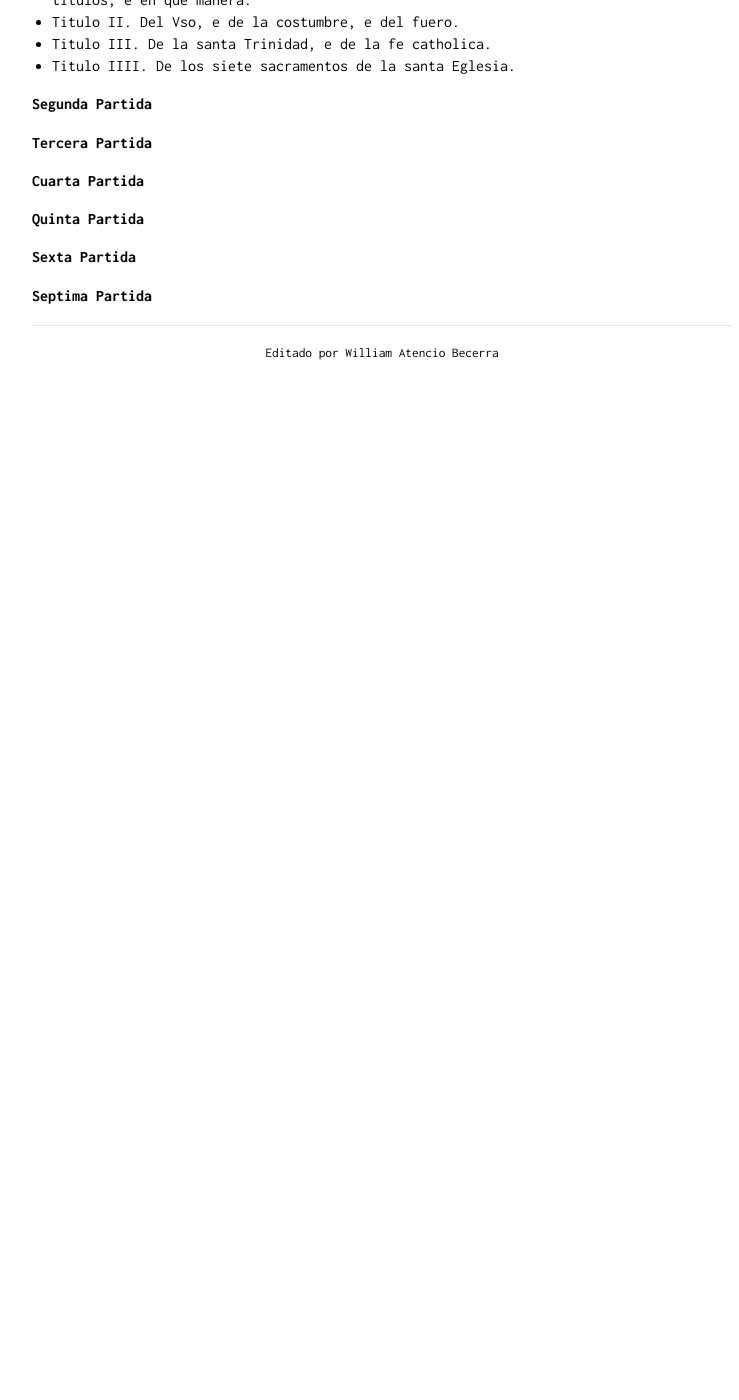
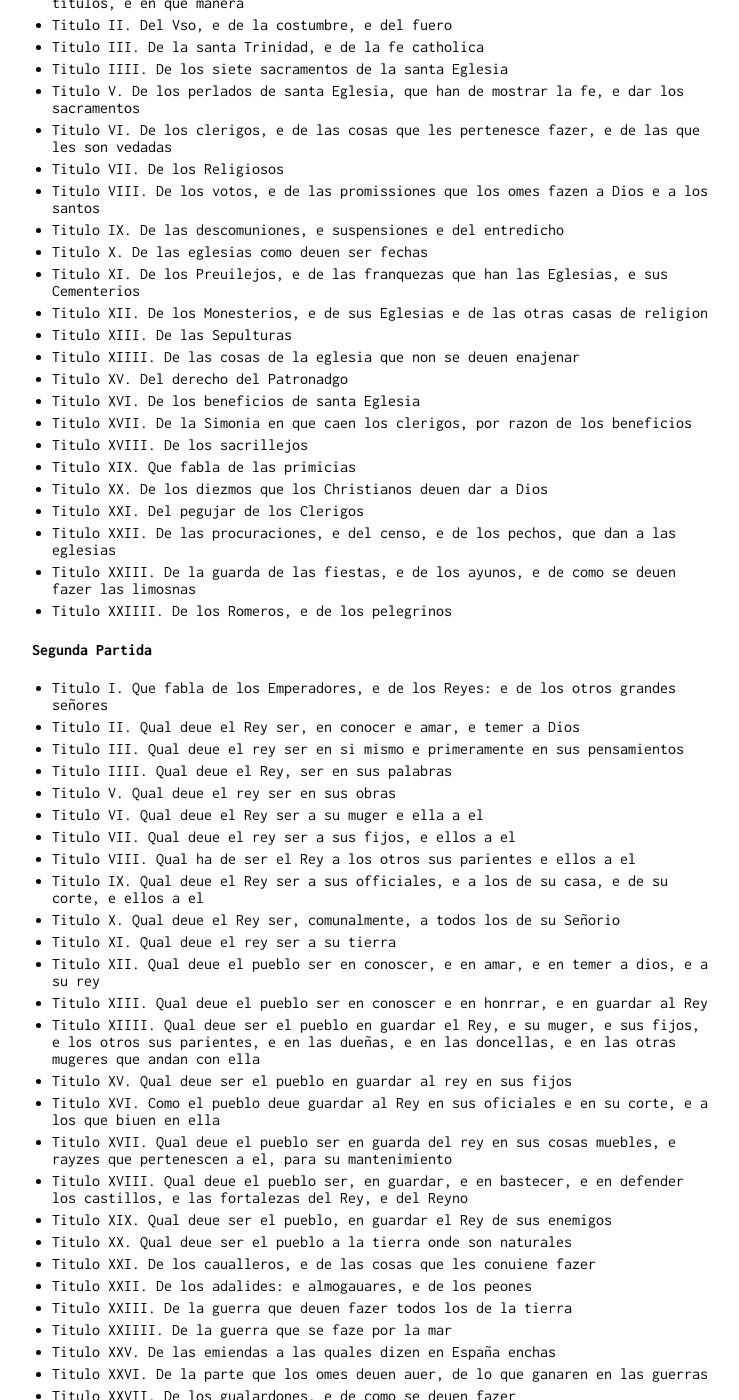
Before and after one commit to actio1680/actio1680.github.io, a Jekyll site: the page built from paginas/sietepartidas.md, in a window 1280 px wide and 1400 px high, scrolled down 270 px. Shown: the whole window, without its empty margins (258-997 px from the left). Built offline with Jekyll 4.4.1, drawn with Linux system fonts in a browser that asks for light colours; our own code applies the rules of GitHub Pages for plain Markdown files; before the commit the page ends 900 px from its top, so only the background shows below that; some of the changed text lies outside the part shown.

Commit message:
Update sietepartidas.md

```diff
--- a/paginas/sietepartidas.md
+++ b/paginas/sietepartidas.md
@@ -2,23 +2,104 @@
 layout: default
 ---
 ### LAS SIETE PARTIDAS DEL REY DON ALFONSO EL SABIO
-Las siete partidas
+Las siete partidas[^1]
 
 #### Primera Partida
 
-- Titulo I. Que fabla de las leyes, e por quantas razones es este libro partido por titulos, e en que manera.
-- Titulo II. Del Vso, e de la costumbre, e del fuero.
-- Titulo III. De la santa Trinidad, e de la fe catholica.
-- Titulo IIII. De los siete sacramentos de la santa Eglesia.
+- Titulo I. Que fabla de las leyes, e por quantas razones es este libro partido por titulos, e en que manera
+- Titulo II. Del Vso, e de la costumbre, e del fuero
+- Titulo III. De la santa Trinidad, e de la fe catholica
+- Titulo IIII. De los siete sacramentos de la santa Eglesia
+- Titulo V. De los perlados de santa Eglesia, que han de mostrar la fe, e dar los sacramentos
+- Titulo VI. De los clerigos, e de las cosas que les pertenesce fazer, e de las que les son vedadas
+- Titulo VII. De los Religiosos
+- Titulo VIII. De los votos, e de las promissiones que los omes fazen a Dios e a los santos
+- Titulo IX. De las descomuniones, e suspensiones e del entredicho
+- Titulo X. De las eglesias como deuen ser fechas
+- Titulo XI. De los Preuilejos, e de las franquezas que han las Eglesias, e sus Cementerios
+- Titulo XII. De los Monesterios, e de sus Eglesias e de las otras casas de religion
+- Titulo XIII. De las Sepulturas
+- Titulo XIIII. De las cosas de la eglesia que non se deuen enajenar
+- Titulo XV. Del derecho del Patronadgo
+- Titulo XVI. De los beneficios de santa Eglesia
+- Titulo XVII. De la Simonia en que caen los clerigos, por razon de los beneficios
+- Titulo XVIII. De los sacrillejos
+- Titulo XIX. Que fabla de las primicias
+- Titulo XX. De los diezmos que los Christianos deuen dar a Dios
+- Titulo XXI. Del pegujar de los Clerigos
+- Titulo XXII. De las procuraciones, e del censo, e de los pechos, que dan a las eglesias
+- Titulo XXIII. De la guarda de las fiestas, e de los ayunos, e de como se deuen fazer las limosnas
+- Titulo XXIIII. De los Romeros, e de los pelegrinos
 
 #### Segunda Partida
 
+- Titulo I. Que fabla de los Emperadores, e de los Reyes: e de los otros grandes señores
+- Titulo II. Qual deue el Rey ser, en conocer e amar, e temer a Dios
+- Titulo III. Qual deue el rey ser en si mismo e primeramente en sus pensamientos
+- Titulo IIII. Qual deue el Rey, ser en sus palabras
+- Titulo V. Qual deue el rey ser en sus obras
+- Titulo VI. Qual deue el Rey ser a su muger e ella a el
+- Titulo VII. Qual deue el rey ser a sus fijos, e ellos a el
+- Titulo VIII. Qual ha de ser el Rey a los otros sus parientes e ellos a el
+- Titulo IX. Qual deue el Rey ser a sus officiales, e a los de su casa, e de su corte, e ellos a el
+- Titulo X. Qual deue el Rey ser, comunalmente, a todos los de su Señorio
+- Titulo XI. Qual deue el rey ser a su tierra
+- Titulo XII. Qual deue el pueblo ser en conoscer, e en amar, e en temer a dios, e a su rey
+- Titulo XIII. Qual deue el pueblo ser en conoscer e en honrrar, e en guardar al Rey
+- Titulo XIIII. Qual deue ser el pueblo en guardar el Rey, e su muger, e sus fijos, e los otros sus parientes, e en las dueñas, e en las doncellas, e en las otras mugeres que andan con ella
+- Titulo XV. Qual deue ser el pueblo en guardar al rey en sus fijos
+- Titulo XVI. Como el pueblo deue guardar al Rey en sus oficiales e en su corte, e a los que biuen en ella
+- Titulo XVII. Qual deue el pueblo ser en guarda del rey en sus cosas muebles, e rayzes que pertenescen a el, para su mantenimiento
+- Titulo XVIII. Qual deue el pueblo ser, en guardar, e en bastecer, e en defender los castillos, e las fortalezas del Rey, e del Reyno
+- Titulo XIX. Qual deue ser el pueblo, en guardar el Rey de sus enemigos
+- Titulo XX. Qual deue ser el pueblo a la tierra onde son naturales
+- Titulo XXI. De los caualleros, e de las cosas que les conuiene fazer
+- Titulo XXII. De los adalides: e almogauares, e de los peones
+- Titulo XXIII. De la guerra que deuen fazer todos los de la tierra
+- Titulo XXIIII. De la guerra que se faze por la mar
+- Titulo XXV. De las emiendas a las quales dizen en España enchas
+- Titulo XXVI. De la parte que los omes deuen auer, de lo que ganaren en las guerras
+- Titulo XXVII. De los gualardones, e de como se deuen fazer
+- Titulo XXVIII. Como se deuen castigar e escarmentar todos los omes que andan en guerras, por los yerros que fizieren
+- Titulo XXIX. De los captiuos e de las sus cosas, e de los lugares que caen captiuos, en poder de los enemigos
+- Titulo XXX. De los alfaqueques, e de lo que estos han de fazer
+- Titulo XXXI. De los estudios, en que se aprenden los saberes, e de los maestros: e de los escolares
+
+
 #### Tercera Partida
+
+- Título I. De la justicia
+- Título II. Del demandador, e de las cosas que ha de catar ante que ponga la demanda
+- Título III. De los demandados, e de las cosas que deuen demandar
+- Título IIII. De los juezes, e de las cosas que deuen fazer guardar
+- Título V. De los personeros
+- Título VI. De los abogados
+
+
 
 #### Cuarta Partida
 
+-
+-
+
 #### Quinta Partida
+
+-
+-
 
 #### Sexta Partida
 
+-
+-
+
 #### Septima Partida
+
+-
+-
+
+
+[Subir](#Top)
+
+---
+
+[^1]: Siete Partidas. [Enlace](https://www.boe.es/biblioteca_juridica/publicacion.php?id=PUB-LH-2011-60)
```
